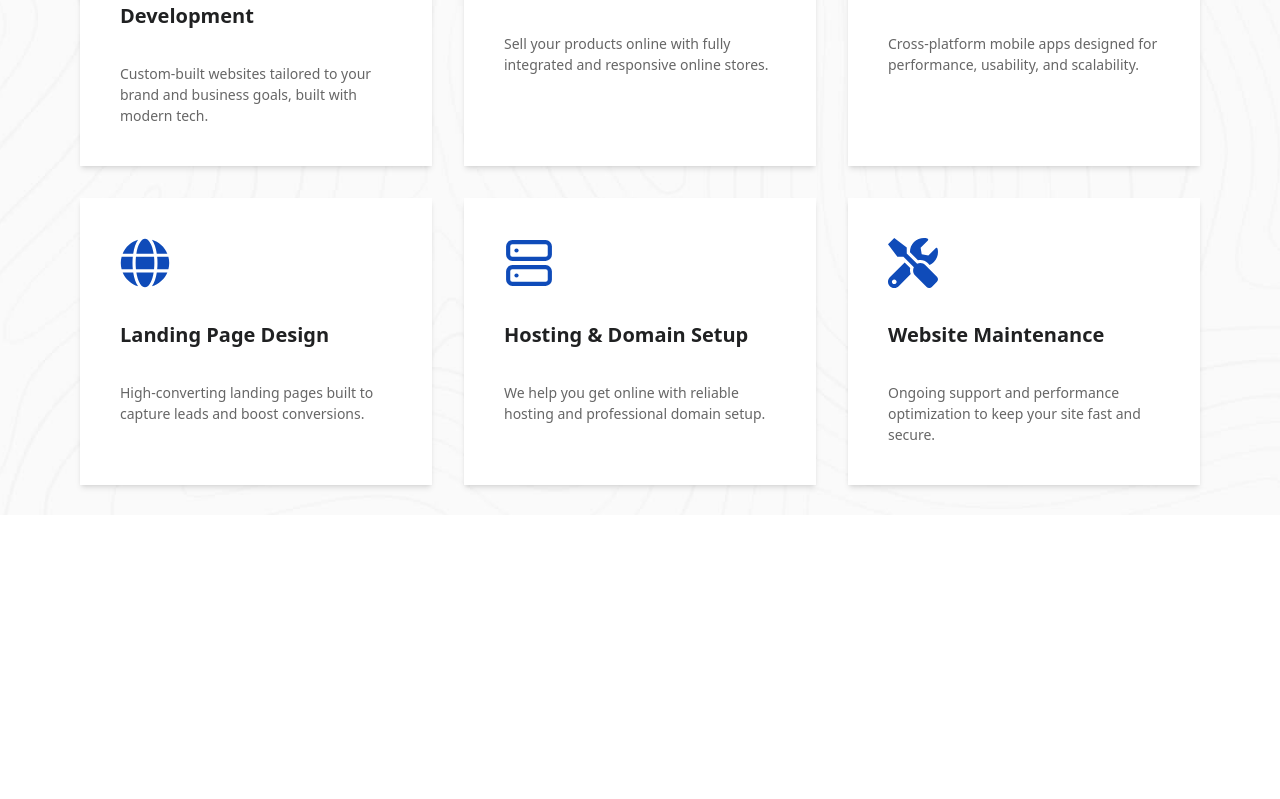
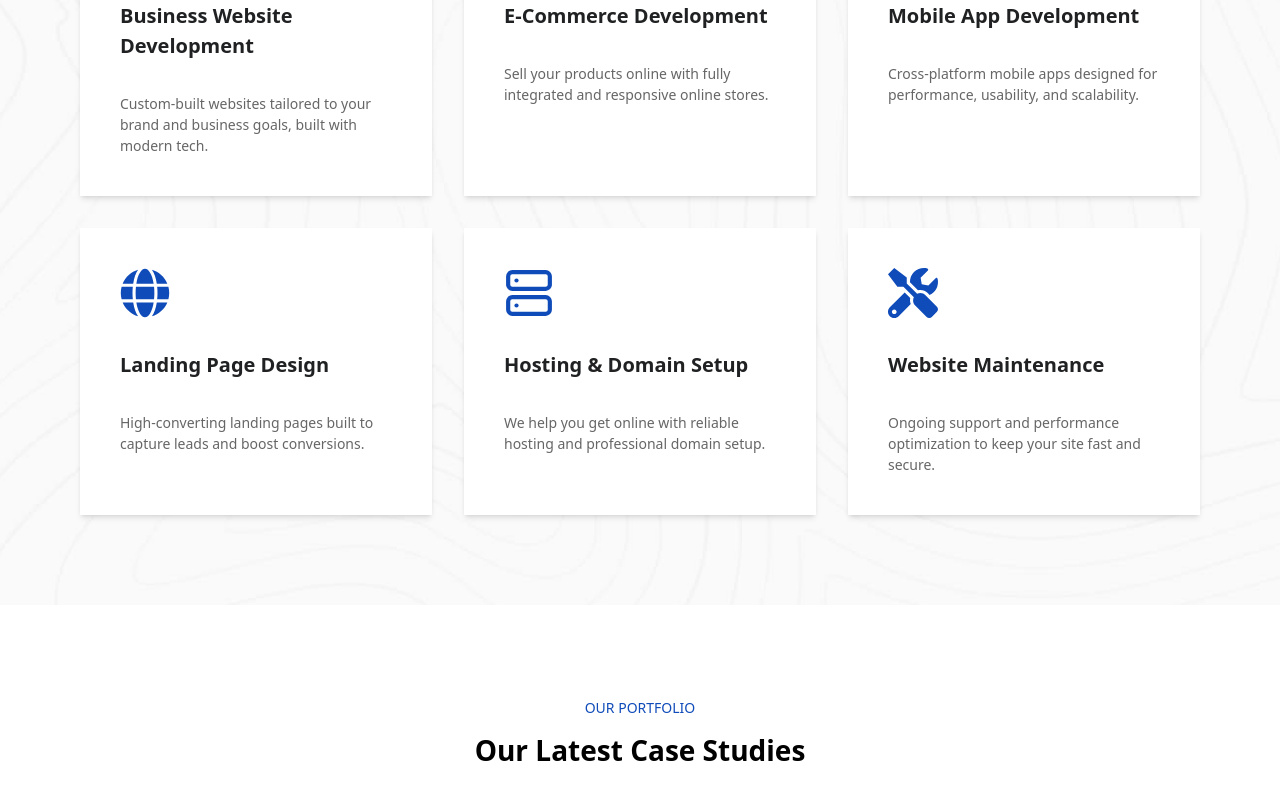
Before and after one commit to spanzyteo/codextec, a React (Vite) app: page / in a window 1280 px wide. Shown: the part 2763-3562 px from the top of the page. Before the commit the page ends 3278 px from the top, so only its background shows below. Built offline with nearby package versions, Linux system fonts and the light colour scheme.

Commit message:
create OurPortfolio Section

```diff
--- /dev/null
+++ b/src/Components/Home/OurPortfolio.tsx
@@ -0,0 +1,15 @@
+
+const OurPortfolio = () => {
+  return (
+    <div className="flex flex-col py-[90px] mx-auto px-5 md:px-20">
+      <h2 className="text-center text-[14px] leading-[26px] text-[#0F4BB9] font-medium">
+        OUR PORTFOLIO
+      </h2>
+      <h1 className="font-bold text-[28px] text-center mt-2">
+        Our Latest Case Studies
+      </h1>
+    </div>
+  )
+}
+
+export default OurPortfolio
--- a/src/Components/Home/ServiceSection.tsx
+++ b/src/Components/Home/ServiceSection.tsx
@@ -9,7 +9,7 @@ const ServiceSection = () => {
         backgroundPosition: 'center',
         backgroundRepeat: 'no-repeat',
       }}
-      className="flex flex-col pt-[60px] pb-[30px] mx-auto px-5 md:px-20"
+      className="flex flex-col py-[90px] mx-auto px-5 md:px-20"
     >
       <h2 className="text-center text-[14px] leading-[26px] text-[#0F4BB9] font-medium">
         WHY CHOOSE US
--- a/src/Home.tsx
+++ b/src/Home.tsx
@@ -1,5 +1,6 @@
 import AboutSection from "./Components/Home/AboutSection"
 import Banner from "./Components/Home/Banner"
+import OurPortfolio from "./Components/Home/OurPortfolio"
 import SecondBanner from "./Components/Home/SecondBanner"
 import ServiceSection from "./Components/Home/ServiceSection"
 
@@ -10,6 +11,7 @@ const Home = () => {
      <SecondBanner />
      <AboutSection />
      <ServiceSection />
+     <OurPortfolio />
     </>
   )
 }
--- /dev/null
+++ b/src/utils/ourPortfolio.ts
@@ -0,0 +1,39 @@
+export interface PortfolioData {
+  id: number
+  name: string
+  technology: string
+  detail: string
+}
+
+export const portfolio: PortfolioData[] = [
+  {
+    id: 0,
+    name: 'Prince. M Furniture',
+    technology: 'Ecommerce Site',
+    detail: '/portfolio/detail',
+  },
+  {
+    id: 1,
+    name: 'Jiamuqu',
+    technology: 'Landing Page',
+    detail: '/portfolio/detail',
+  },
+  {
+    id: 2,
+    name: 'Doughnation',
+    technology: 'Business Website',
+    detail: '/portfolio/detail',
+  },
+  {
+    id: 3,
+    name: 'Fifa Stream',
+    technology: 'Landing Page',
+    detail: '/portfolio/detail',
+  },
+  {
+    id: 4,
+    name: 'Extreme',
+    technology: 'Business Website',
+    detail: '/portfolio/detail',
+  },
+]
```
